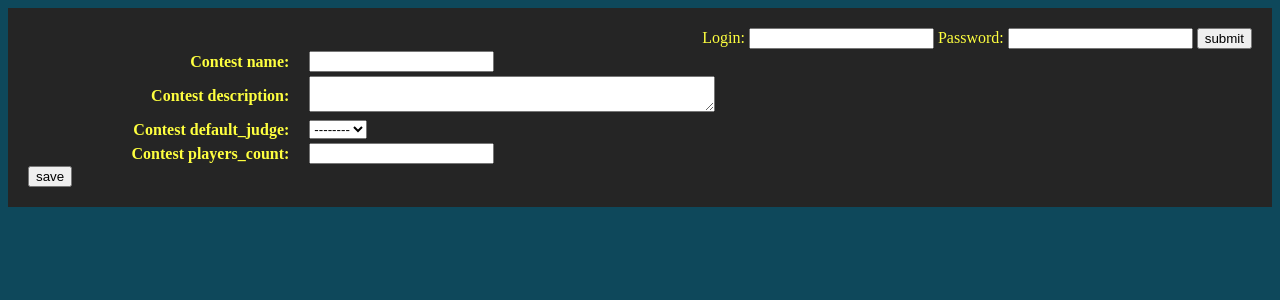
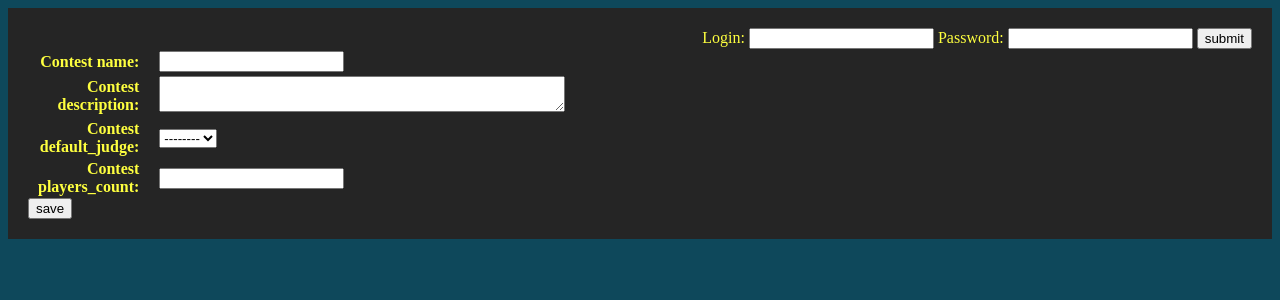
Before and after one commit to Larhard/GLaDOS, a Django app: template web/templates/web/contest_edit.html in a window 1280 px wide. Shown: the top 300 px of the page. Run offline with Django 3.2, Linux system fonts and the light colour scheme; the template is opened without the code that fills it, so the values that code supplies are empty; parts of the project's set-up code (start-up, migrations or seed data) failed here and were passed over; some libraries are stand-ins or nearby versions.

Commit message:
web.css: minimalize horizontal th width

```diff
--- a/web/static/web/css/base.css
+++ b/web/static/web/css/base.css
@@ -61,6 +61,10 @@ table.std th,
 table.std td
 {
     padding: 2px 10px;
+}
+
+.min_width
+{
     width: 0;
 }
 
@@ -102,6 +106,7 @@ table.std td
 table.horizontal th
 {
     text-align: right;
+    width: 0;
 }
 
 textarea.std
```
